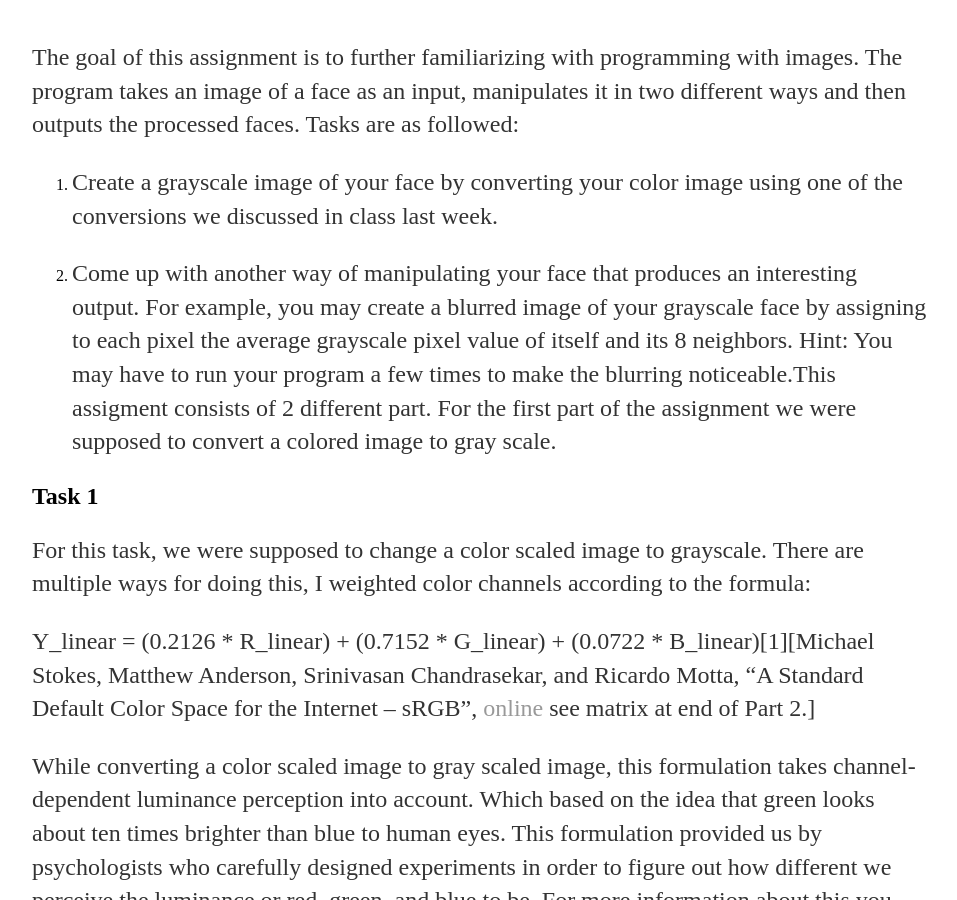
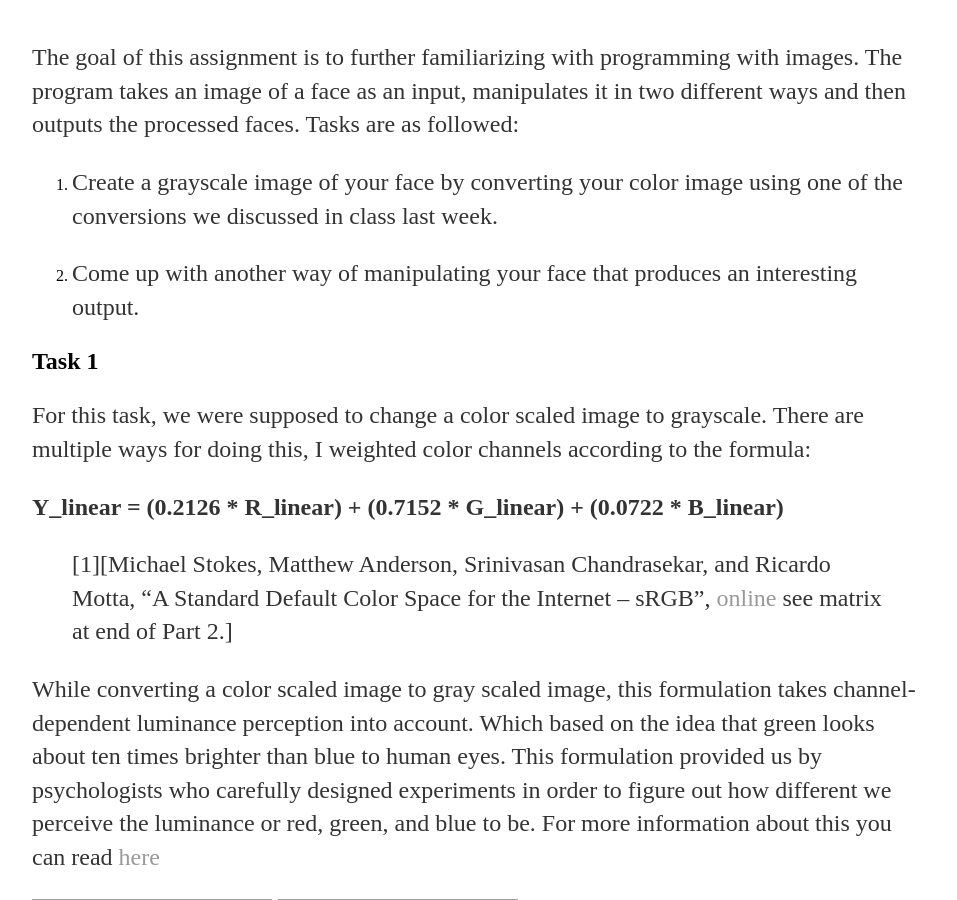
Before and after one commit to kubraeryilmaz/kubraeryilmaz.github.io, a Jekyll site: the page built from _posts/2021-02-03-CS585-HW1.md, in a window 1280 px wide and 900 px high, scrolled down 309 px. Shown: the whole window, without its empty margins (160-1117 px from the left). Built offline with Jekyll 4.4.1, drawn with Linux system fonts in a browser that asks for light colours; grey boxes are pictures that could not be loaded.

Commit message:
Update 2021-02-03-CS585-HW1.md

```diff
--- a/_posts/2021-02-03-CS585-HW1.md
+++ b/_posts/2021-02-03-CS585-HW1.md
@@ -11,13 +11,14 @@ The goal of this assignment is to further familiarizing with programming with im
 
 1. Create a grayscale image of your face by converting your color image using one of the conversions we discussed in class last week.
 
-2. Come up with another way of manipulating your face that produces an interesting output. For example, you may create a blurred image of your grayscale face by assigning to each pixel the average grayscale pixel value of itself and its 8 neighbors. Hint: You may have to run your program a few times to make the blurring noticeable.This assigment consists of 2 different part. For the first part of the assignment we were supposed to convert a colored image to gray scale.
+2. Come up with another way of manipulating your face that produces an interesting output.
 
 Task 1
 ---------------------
 For this task, we were supposed to change a color scaled image to grayscale. There are multiple ways for doing this, I weighted color channels according to the formula:
 
-Y_linear = (0.2126 * R_linear) + (0.7152 * G_linear) + (0.0722 * B_linear)[1][Michael Stokes, Matthew Anderson, Srinivasan Chandrasekar, and Ricardo Motta, "A Standard Default Color Space for the Internet – sRGB", [online](https://www.w3.org/Graphics/Color/sRGB) see matrix at end of Part 2.]
+**Y_linear = (0.2126 * R_linear) + (0.7152 * G_linear) + (0.0722 * B_linear)**
+> [1][Michael Stokes, Matthew Anderson, Srinivasan Chandrasekar, and Ricardo Motta, "A Standard Default Color Space for the Internet – sRGB", [online](https://www.w3.org/Graphics/Color/sRGB) see matrix at end of Part 2.]
 
 While converting a color scaled image to gray scaled image, this formulation takes channel-dependent luminance perception into account. Which based on the idea that green looks about ten times brighter than blue to human eyes. This formulation provided us by psychologists who carefully designed experiments in order to figure out how different we perceive the luminance or red, green, and blue to be. For more information about this you can read [here](https://en.wikipedia.org/wiki/Grayscale#Colorimetric_(perceptual_luminance-preserving)_conversion_to_grayscale)
 
```
